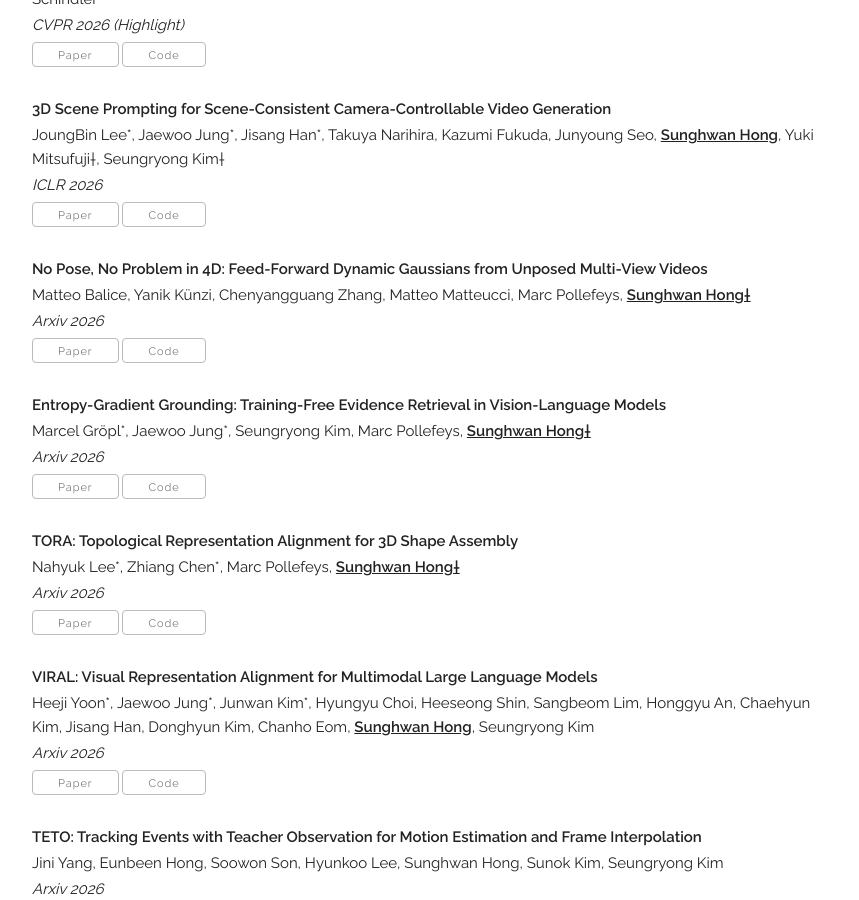
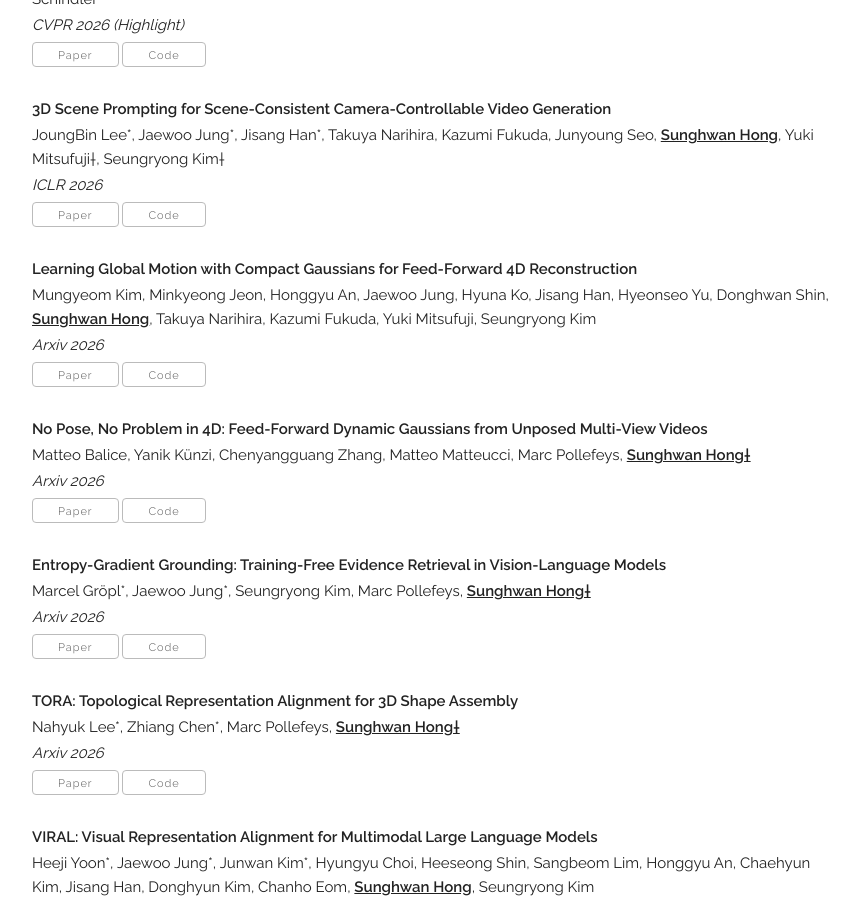
Before and after one commit to jang-1996/jang-1996.github.io, a Jekyll site: the page built from index.html, in a window 1280 px wide and 900 px high, scrolled down 2388 px. Shown: the whole window, without its empty margins (208-1067 px from the left). Built offline with Jekyll 4.4.1, drawn with Linux system fonts in a browser that asks for light colours; some web fonts are replaced.

Commit message:
Update publications.yaml

```diff
--- a/_data/publications.yaml
+++ b/_data/publications.yaml
@@ -33,6 +33,13 @@
     venue: "ICLR 2026"
     paper_pdf: "https://arxiv.org/abs/2510.14945"
     code: "https://cvlab-kaist.github.io/3DScenePrompt/"
+    selected: y
+
+  - title: "Learning Global Motion with Compact Gaussians for Feed-Forward 4D Reconstruction"
+    authors: "Mungyeom Kim, Minkyeong Jeon, Honggyu An, Jaewoo Jung, Hyuna Ko, Jisang Han, Hyeonseo Yu, Donghwan Shin, <b><u>Sunghwan Hong</u></b>, Takuya Narihira, Kazumi Fukuda, Yuki Mitsufuji, Seungryong Kim"
+    venue: "Arxiv 2026"
+    paper_pdf: "https://arxiv.org/pdf/2605.31595"
+    code: "https://cvlab-kaist.github.io/C4G/"
     selected: y
 
   - title: "No Pose, No Problem in 4D: Feed-Forward Dynamic Gaussians from Unposed Multi-View Videos"
```
